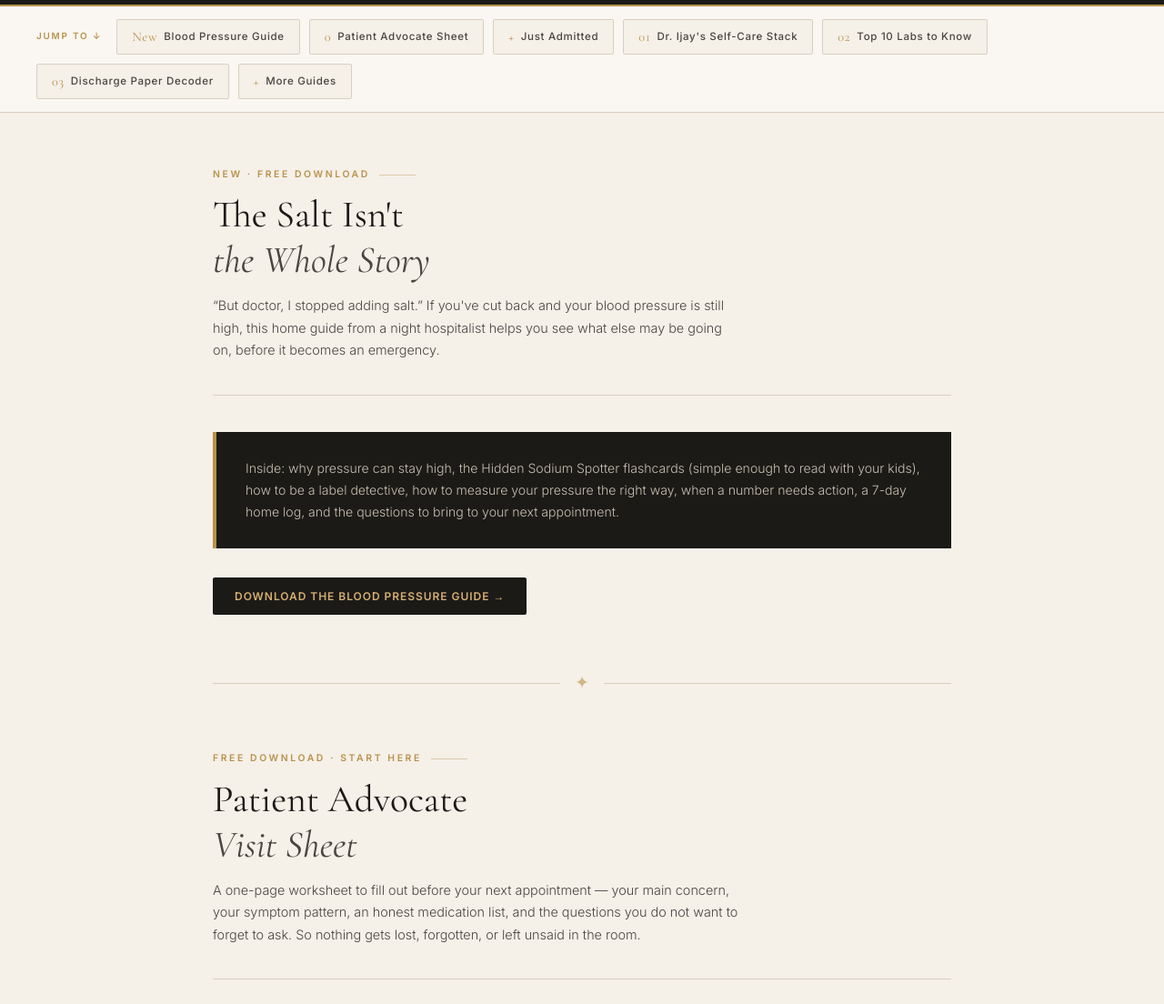
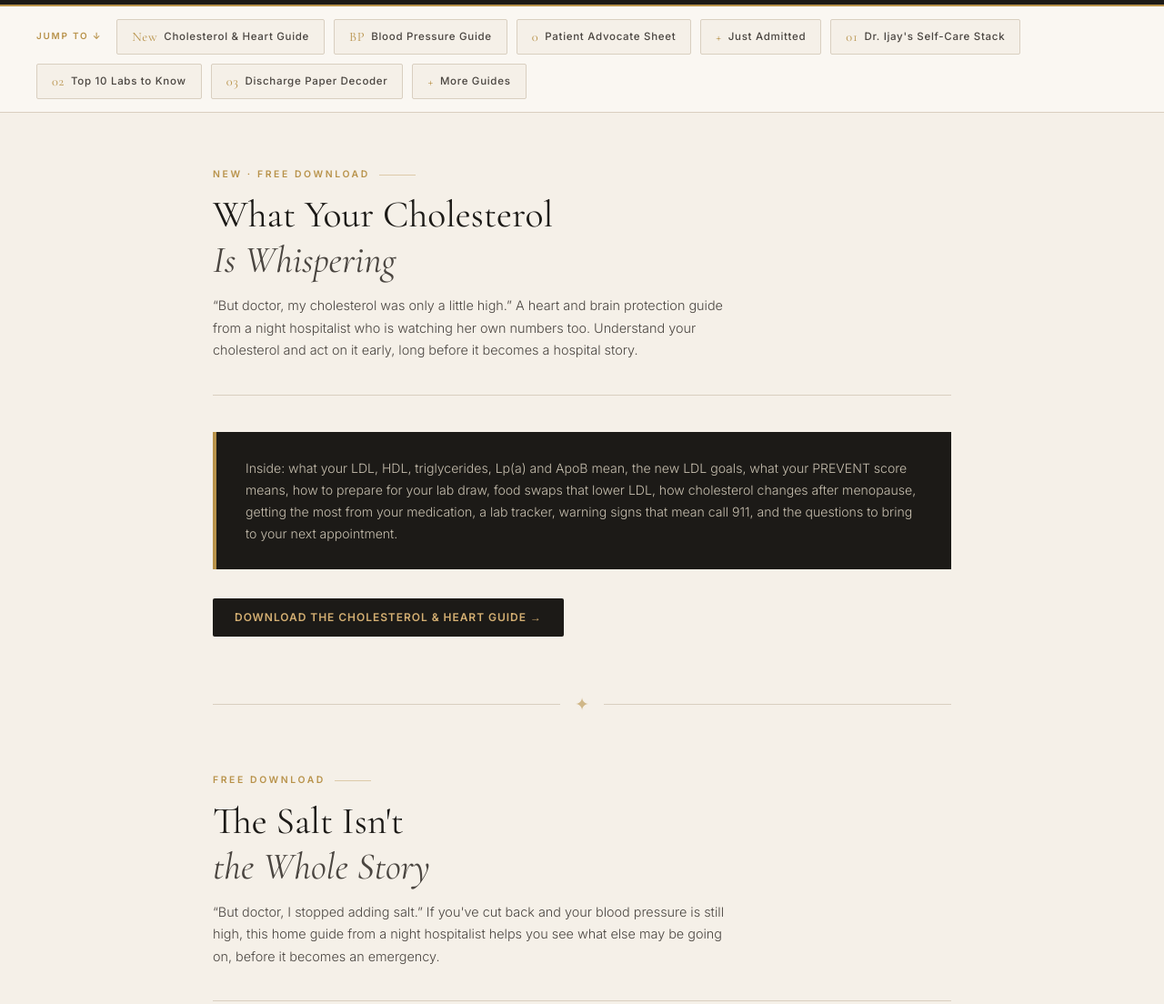
Before and after one commit to CogniteveGit/Cogniteve-guides, a plain HTML site: page index.html in a window 1280 px wide. Shown: the part 500-1604 px from the top of the page at 91% size. Drawn offline with nearby package versions, Linux system fonts and the light colour scheme.

Commit message:
Add Cholesterol & Heart guide to guides page

```diff
--- a/index.html
+++ b/index.html
@@ -609,7 +609,8 @@
 <!-- GUIDE NAV -->
 <nav class="guide-nav">
   <span class="guide-nav-label">Jump to ↓</span>
-<a href="#blood-pressure"><span class="nav-num">New</span> Blood Pressure Guide</a>
+<a href="#heart-cholesterol"><span class="nav-num">New</span> Cholesterol &amp; Heart Guide</a>
+  <a href="#blood-pressure"><span class="nav-num">BP</span> Blood Pressure Guide</a>
   <a href="#patient-advocate"><span class="nav-num">0</span> Patient Advocate Sheet</a>
   <a href="#just-admitted"><span class="nav-num">+</span> Just Admitted</a>
   <a href="#selfcare"><span class="nav-num">01</span> Dr. Ijay's Self-Care Stack</a>
@@ -626,9 +627,23 @@
 <main class="main">
 
 <!-- ===== NEW: BLOOD PRESSURE HOME GUIDE ===== -->
-  <section id="blood-pressure">
+  <section id="heart-cholesterol">
     <div class="section-header">
       <div class="section-tag">New · Free Download</div>
+      <h2>What Your Cholesterol<br><em>Is Whispering</em></h2>
+    <p class="section-intro">“But doctor, my cholesterol was only a little high.” A heart and brain protection guide from a night hospitalist who is watching her own numbers too. Understand your cholesterol and act on it early, long before it becomes a hospital story.</p>
+    </div>
+  <div class="cheatsheet-intro">
+  <p>Inside: what your LDL, HDL, triglycerides, Lp(a) and ApoB mean, the new LDL goals, what your PREVENT score means, how to prepare for your lab draw, food swaps that lower LDL, how cholesterol changes after menopause, getting the most from your medication, a lab tracker, warning signs that mean call 911, and the questions to bring to your next appointment.</p>
+  </div>
+  <a class="guide-button" href="https://cognitevegit.github.io/Cogniteve-guides/Heart_Cholesterol_Guide.pdf" target="_blank">Download the Cholesterol &amp; Heart Guide →</a>
+  </section>
+
+<div class="guide-divider"><span>✦</span></div>
+
+<section id="blood-pressure">
+    <div class="section-header">
+      <div class="section-tag">Free Download</div>
       <h2>The Salt Isn't<br><em>the Whole Story</em></h2>
     <p class="section-intro">“But doctor, I stopped adding salt.” If you've cut back and your blood pressure is still high, this home guide from a night hospitalist helps you see what else may be going on, before it becomes an emergency.</p>
     </div>
@@ -1180,6 +1195,17 @@
     <div class="more-guides-heading">More Free Guides</div>
 
     <div class="guide-card">
+      <div class="guide-icon">❤️</div>
+      <h3 class="guide-title">What Your Cholesterol Is Whispering: Cholesterol &amp; Heart Guide</h3>
+      <p class="guide-desc">Told your cholesterol is "a little high"? Know your numbers and your LDL goal, what your PREVENT score means, food swaps, changes after menopause, a lab tracker, and the questions to bring to your appointment.</p>
+      <a href="https://cognitevegit.github.io/Cogniteve-guides/Heart_Cholesterol_Guide.pdf"
+        class="guide-button"
+        target="_blank">
+        Download the Guide →
+      </a>
+    </div>
+
+    <div class="guide-card">
       <div class="guide-icon">🩺</div>
       <h3 class="guide-title">The Salt Isn't the Whole Story: Home Blood Pressure Guide</h3>
       <p class="guide-desc">Cut back on salt and your pressure is still high? Hidden sodium flashcards, how to measure at home the right way, when to act, a 7-day log, and the questions to bring to your appointment.</p>
```
